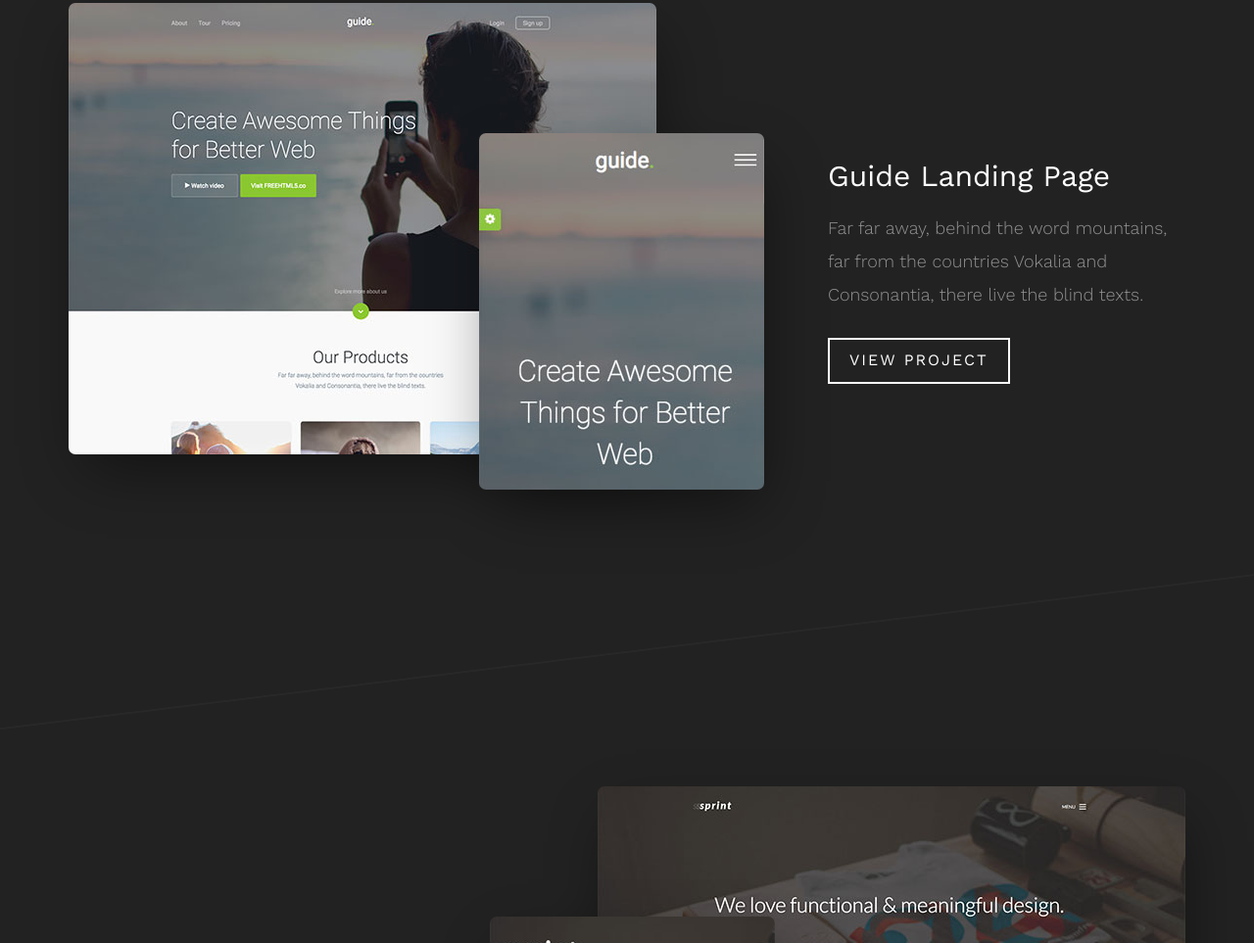
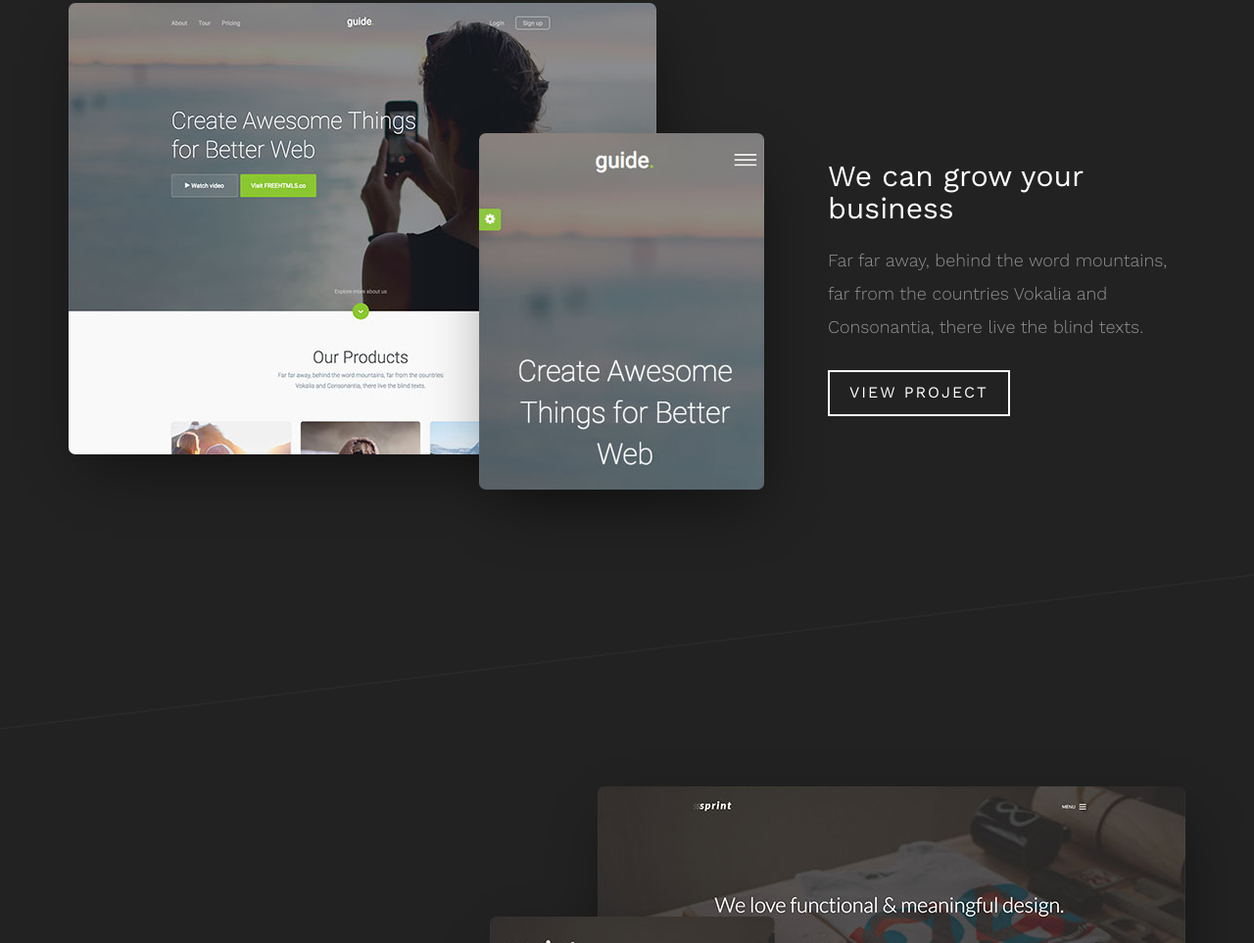
Before and after one commit to cambyses/hold, a plain HTML site: page index.html in a window 1280 px wide. Shown: the part 936-1899 px from the top of the page at 98% size. Drawn offline with nearby package versions, Linux system fonts and the light colour scheme; some packages are replaced by stand-ins of ours; no server answers; files whose address does not match are found by name; a web font is replaced by a local one.

Commit message:
Update index.html

```diff
--- a/index.html
+++ b/index.html
@@ -132,7 +132,7 @@
 						</div>
 					</div>
 					<div class="fh5co-text col-md-4 animate-box">
-						<h2>Guide Landing Page</h2>
+						<h2>We can grow your business</h2>
 	<p>Far far away, behind the word mountains, far from the countries Vokalia and Consonantia, there live the blind texts.</p>
 	<p><a href="work_1.html" class="btn btn-light btn-outline transition">View Project</a></p>
 					</div>
```
